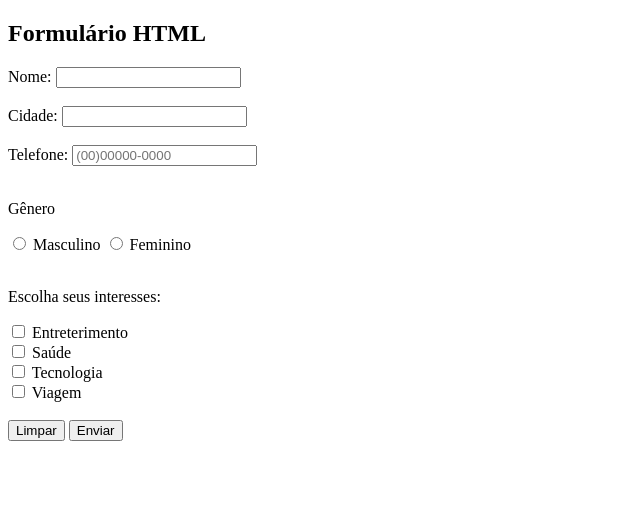
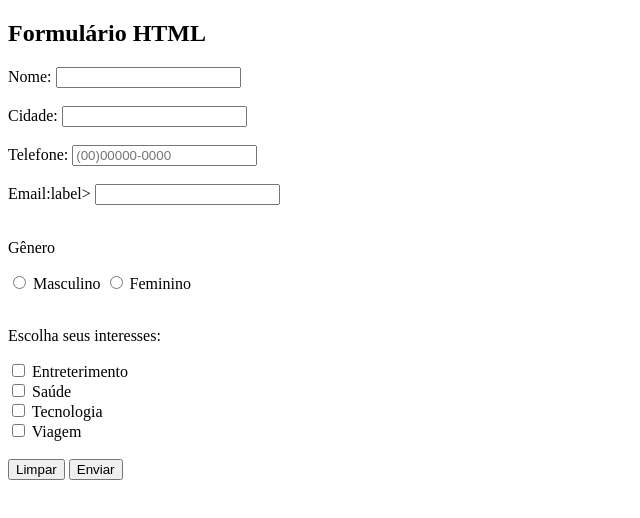
Before and after one commit to William-Matheus-SV/formulario, a plain HTML site: page index.html in a window 1280 px wide. Shown: the whole page, without its empty margins (0-640 px from the left). Drawn offline with Linux system fonts and the light colour scheme.

Commit message:
Update index.html

```diff
--- a/index.html
+++ b/index.html
@@ -30,6 +30,11 @@
          <input type="tel" id="telefone" name="telefone" placeholder="(00)00000-0000">
          <br><br>
 
+        <!-- Campo de Email -->
+            <label for="email">Email:</label>label>
+            <input type="email" id="email" name="email">
+            <br><br>
+
         <!-- Campo com o botão checkbox do tipo radio -->
           <p>Gênero</p>
           <!--Masculino-->
@@ -58,4 +63,5 @@
             <input type="submit" value="Enviar">
         </form>
     </body>
+
 </html>
```
